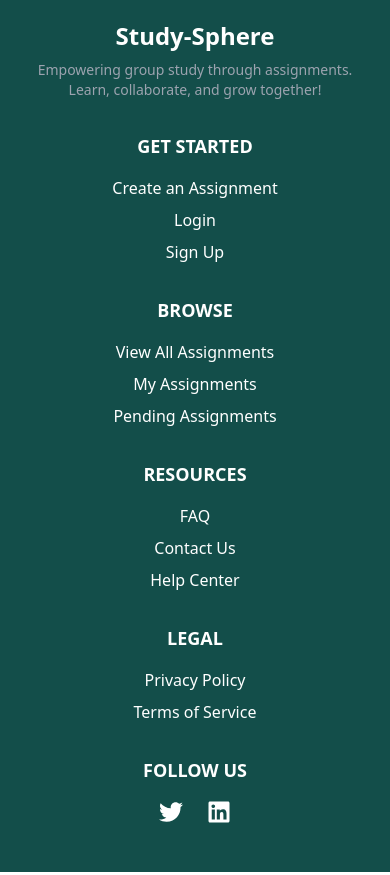
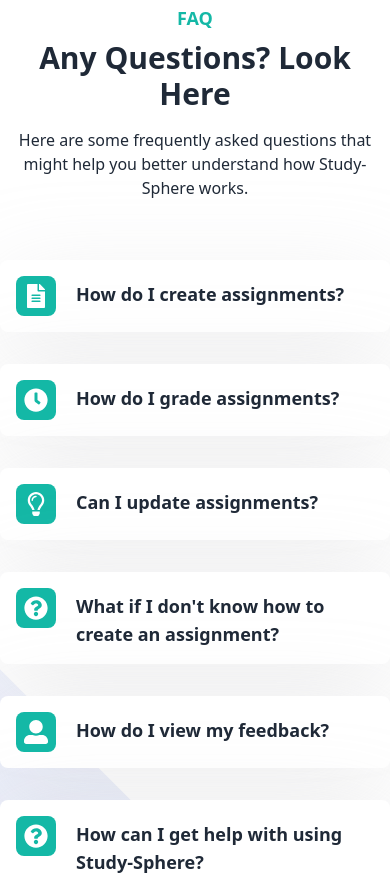
Before and after one commit to fakrul-hossain/Group-Study_Client, a React (Vite) app: page / in a window 390 px wide. Shown: the part 7100-7975 px from the top of the page. Built offline with nearby package versions, Linux system fonts and the light colour scheme; no server answers.

Commit message:
faq section added complete

```diff
--- /dev/null
+++ b/src/Pages/Home/FAQ.jsx
@@ -0,0 +1,130 @@
+import React, { useState } from "react";
+import { FaQuestionCircle, FaRegLightbulb, FaUserAlt, FaFileAlt, FaClock } from "react-icons/fa";
+
+const FAQ = () => {
+  const AccordionItem = ({ header, text, icon }) => {
+    const [active, setActive] = useState(false);
+
+    const handleToggle = () => {
+      setActive(!active);
+    };
+
+    return (
+      <div className="mb-8 w-full rounded-lg bg-white p-4 shadow-[0px_20px_95px_0px_rgba(201,203,204,0.30)] dark:bg-slate-700 dark:text-white dark:shadow-[0px_20px_95px_0px_rgba(0,0,0,0.30)] sm:p-8 lg:px-6 xl:px-8">
+        <button
+          className={`faq-btn flex w-full text-left`}
+          onClick={handleToggle}
+        >
+          <div className="mr-5 flex h-10 w-full max-w-[40px] items-center justify-center rounded-lg bg-teal-500 dark:bg-teal-700 text-white">
+            {icon}
+          </div>
+
+          <div className="w-full">
+            <h4 className="mt-1 text-lg font-semibold text-dark dark:text-white">
+              {header}
+            </h4>
+          </div>
+        </button>
+
+        <div
+          className={`pl-[62px] duration-200 ease-in-out ${active ? "block" : "hidden"}`}
+        >
+          <p className="py-3 text-base leading-relaxed text-body-color dark:text-dark-6">
+            {text}
+          </p>
+        </div>
+      </div>
+    );
+  };
+
+  return (
+    <section className=" dark:bg-slate-700 dark:text-white relative z-20 overflow-hidden bg-white pb-12 pt-20 dark:bg-dark lg:pb-[90px] lg:pt-[120px]">
+      <div className="container mx-auto">
+        <div className="-mx-4 flex flex-wrap">
+          <div className="w-full px-4">
+            <div className="mx-auto mb-[60px] max-w-[520px] text-center lg:mb-20">
+              <span className="mb-2 block text-lg font-semibold text-teal-500 dark:text-teal-400">
+                FAQ
+              </span>
+              <h2 className="mb-4 text-3xl font-bold text-dark dark:text-white sm:text-[40px]/[48px]">
+                Any Questions? Look Here
+              </h2>
+              <p className="text-base text-body-color dark:text-dark-6">
+                Here are some frequently asked questions that might help you better understand how Study-Sphere works.
+              </p>
+            </div>
+          </div>
+        </div>
+
+        <div className="-mx-4 flex flex-wrap">
+          <div className="w-full px-4 lg:w-1/2">
+            <AccordionItem
+              header="How do I create assignments?"
+              text="To create assignments, simply log in to your account, go to the 'Create Assignments' page, and fill in the details for your assignment including title, description, difficulty, and due date."
+              icon={<FaFileAlt size={24} />}
+            />
+            <AccordionItem
+              header="How do I grade assignments?"
+              text="Once assignments are submitted by your friends, you can access them under 'My Attempted Assignments'. You can grade them by entering marks and giving feedback."
+              icon={<FaClock size={24} />}
+            />
+            <AccordionItem
+              header="Can I update assignments?"
+              text="Yes, you can update assignments you’ve created anytime. Just go to the 'My Campaigns' section and select 'Update'."
+              icon={<FaRegLightbulb size={24} />}
+            />
+          </div>
+          <div className="w-full px-4 lg:w-1/2">
+            <AccordionItem
+              header="What if I don't know how to create an assignment?"
+              text="We provide helpful guides and tips within the platform to assist you in creating effective assignments. You can also get help from other users."
+              icon={<FaQuestionCircle size={24} />}
+            />
+            <AccordionItem
+              header="How do I view my feedback?"
+              text="After grading your assignments, you’ll receive feedback directly on your dashboard. You can also see feedback from other users on their assignments."
+              icon={<FaUserAlt size={24} />}
+            />
+            <AccordionItem
+              header="How can I get help with using Study-Sphere?"
+              text="If you face any issues, check out our FAQ section or contact support. We're here to help you with any problems you may encounter."
+              icon={<FaQuestionCircle size={24} />}
+            />
+          </div>
+        </div>
+      </div>
+
+      <div className="absolute bottom-0 right-0 z-[-1]">
+        <svg
+          width="1440"
+          height="886"
+          viewBox="0 0 1440 886"
+          fill="none"
+          xmlns="http://www.w3.org/2000/svg"
+        >
+          <path
+            opacity="0.5"
+            d="M193.307 -273.321L1480.87 1014.24L1121.85 1373.26C1121.85 1373.26 731.745 983.231 478.513 729.927C225.976 477.317 -165.714 85.6993 -165.714 85.6993L193.307 -273.321Z"
+            fill="url(#paint0_linear)"
+          />
+          <defs>
+            <linearGradient
+              id="paint0_linear"
+              x1="1308.65"
+              y1="1142.58"
+              x2="602.827"
+              y2="-418.681"
+              gradientUnits="userSpaceOnUse"
+            >
+              <stop stopColor="#3056D3" stopOpacity="0.36" />
+              <stop offset="1" stopColor="#F5F2FD" stopOpacity="0" />
+              <stop offset="1" stopColor="#F5F2FD" stopOpacity="0.096144" />
+            </linearGradient>
+          </defs>
+        </svg>
+      </div>
+    </section>
+  );
+};
+
+export default FAQ;
--- a/src/Pages/Home/Home.jsx
+++ b/src/Pages/Home/Home.jsx
@@ -8,6 +8,7 @@ import AIFeaturesSection from './AIFeaturesSection';
 import Success from './Success';
 import TopAssignments from '../Top Assignments/TopAssignments';
 import Feature from './Feature';
+import FAQ from './FAQ';
 
 
 
@@ -29,6 +30,7 @@ const Home = () => {
 
              <Success/>
              <AIFeaturesSection/>
+             <FAQ></FAQ>
            <div className="mt-12">
            </div>
 
```
